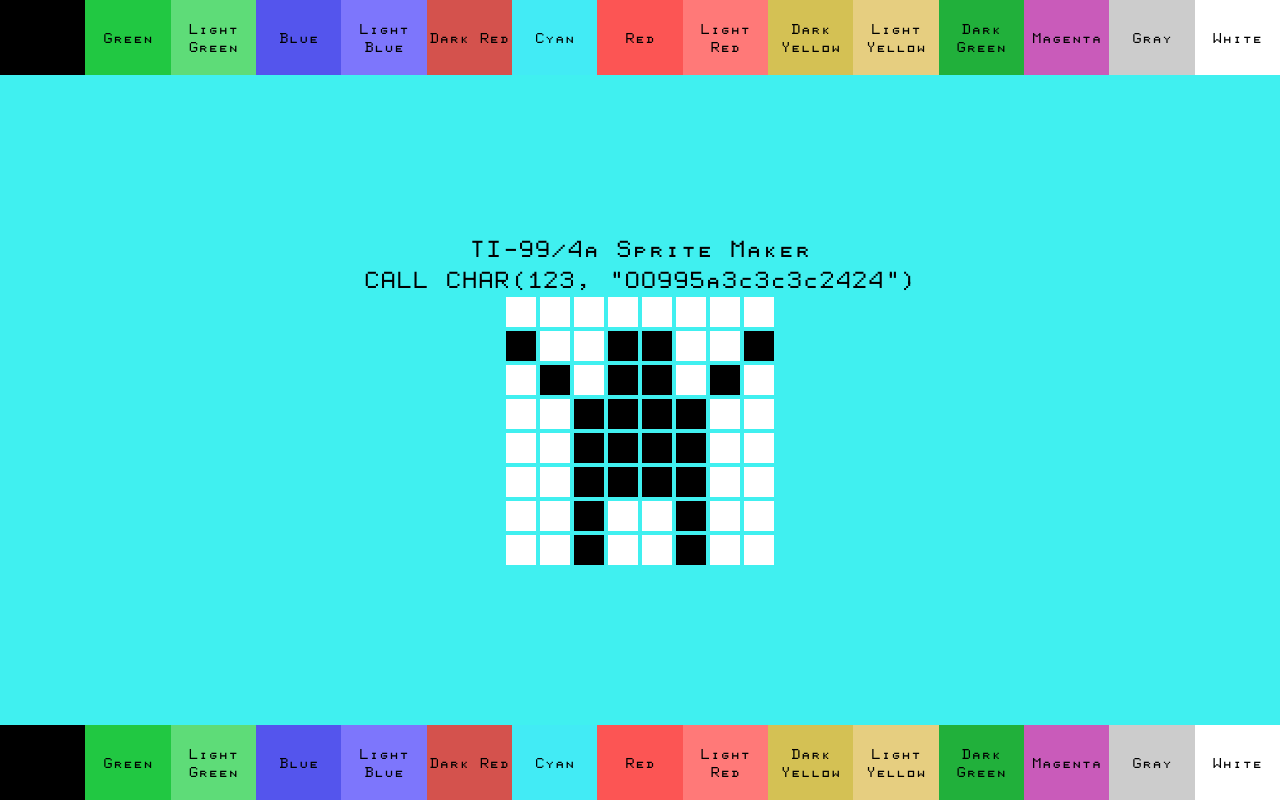
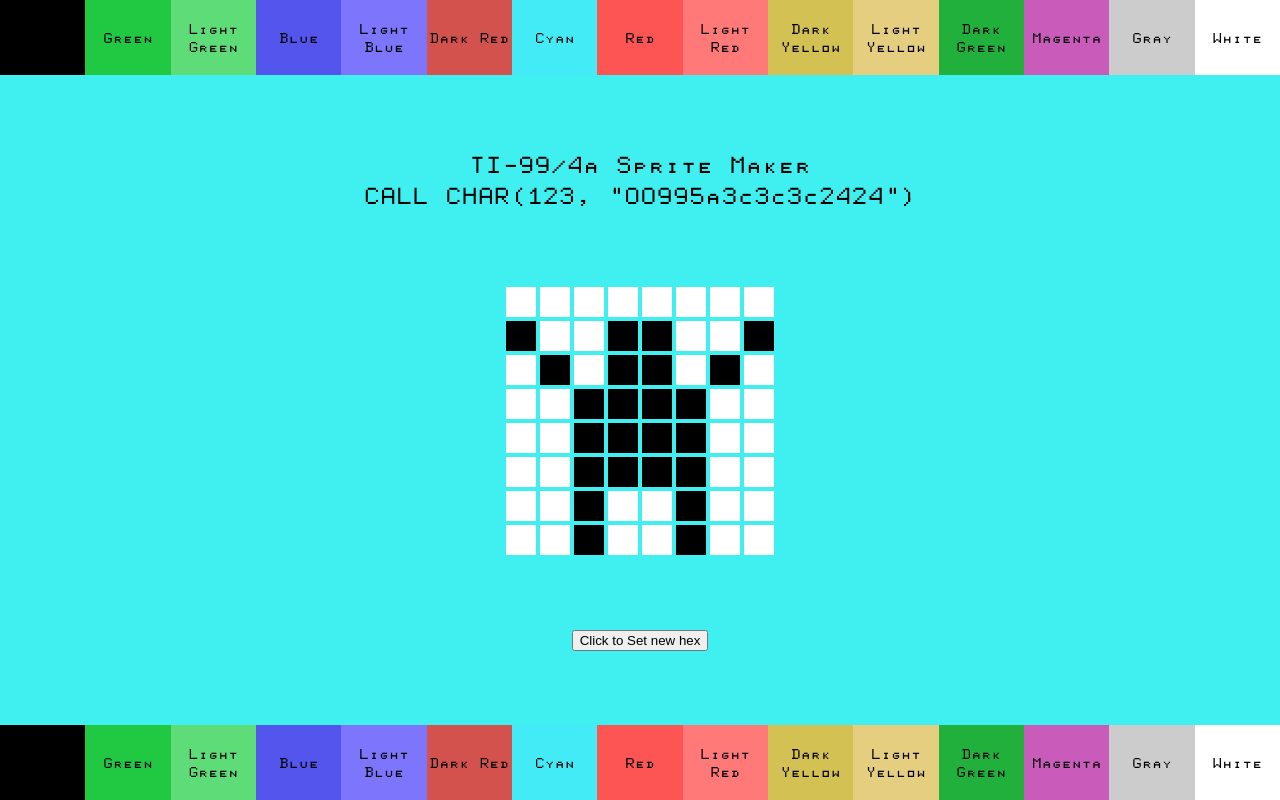
Before and after one commit to dfederspiel/ti-sprite-maker, a React (Create React App) app: page / in a window 1280 px wide. Built offline with nearby package versions, Linux system fonts and the light colour scheme.

Commit message:
feat: add ability to set the grid value via hex

```diff
--- a/src/App.jsx
+++ b/src/App.jsx
@@ -9,7 +9,25 @@
   return (
     <>
       <ColorPicker onColorChange={(newColor) => spriteMaker.setColor(newColor)} />
+      <div>
+        <div>TI-99/4a Sprite Maker</div>
+        <div>
+          CALL CHAR(123, &quot;
+          {spriteMaker.getHex()}
+          &quot;)
+        </div>
+      </div>
       <SpriteMaker />
+      <button
+        type="button"
+        onClick={() => {
+          const genRanHex = (size) => [...Array(size)].map(() => Math.floor(Math.random() * 16).toString(16)).join('');
+          spriteMaker.setHex(genRanHex(16));
+        }}
+      >
+        Click to Set new hex
+
+      </button>
       <ColorPicker onColorChange={(newColor) => spriteMaker.setColor(newColor)} />
     </>
   );
--- a/src/components/SpriteMaker/SpriteMaker.jsx
+++ b/src/components/SpriteMaker/SpriteMaker.jsx
@@ -6,7 +6,6 @@
 
 const SpriteMaker = () => {
   const spriteMaker = useSpriteMaker();
-
   return spriteMaker.blocks && (
     <>
       <div
@@ -14,12 +13,7 @@
           justifyContent: 'center',
         }}
       >
-        <div>TI-99/4a Sprite Maker</div>
-        <div>
-          CALL CHAR(123, &quot;
-          {spriteMaker.getHex()}
-          &quot;)
-        </div>
+
         <MenuStrip />
         <div>
           {spriteMaker.blocks
--- a/src/components/context/SpriteMakerContext.js
+++ b/src/components/context/SpriteMakerContext.js
@@ -4,13 +4,17 @@
 
 const SpriteMakerContext = (spriteMaker, hex) => {
   const defaultGrid = spriteMaker.newGrid(hex);
-  const [sprite] = useState(hex || 'f'.repeat(16));
+  const [sprite, setSprite] = useState(hex || 'f'.repeat(16));
   const [color, setColor] = useState('000000');
   const [blocks, setBlocks] = useState(
     JSON.parse(localStorage.getItem('ti99-matrix')) || defaultGrid,
   );
   const getHex = () => SpriteMakerModule.getHex(blocks);
-
+  const setHex = (newHex) => {
+    const newGrid = spriteMaker.newGrid(newHex);
+    setSprite(newHex);
+    setBlocks(newGrid);
+  };
   const updateGrid = (xPos, yPos) => {
     const newGridState = blocks.map((row, x) => row.map((pixel, y) => {
       if (x === xPos && y === yPos) {
@@ -27,6 +31,7 @@
     color,
     blocks,
     getHex,
+    setHex,
     setColor,
     updateGrid,
     defaultGrid,
```
Also changed, not shown: 2 other files (tests, documents, lock files or other folders).
